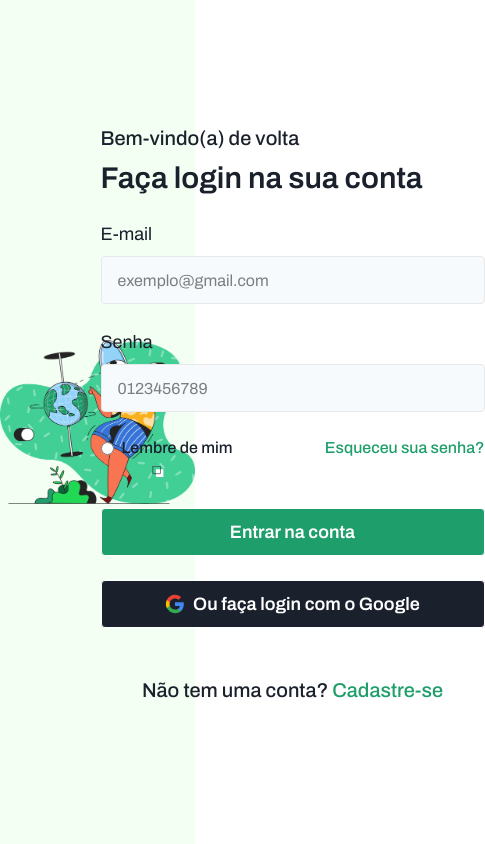
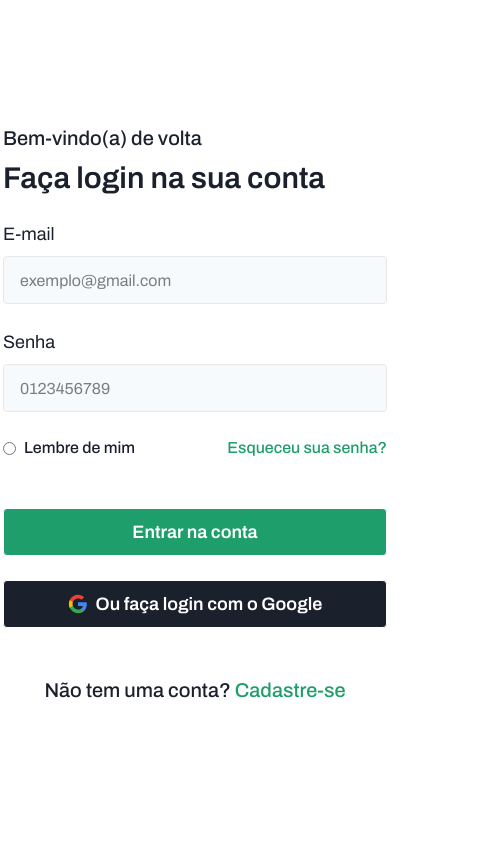
Before and after one commit to lucasrodriguescunha/login-codelab, a Next.js app: page / in a window 390 px wide. Shown: the whole page, 485 px wide, since content can reach past the window. Built offline with nearby package versions, Linux system fonts and the light colour scheme.

Commit message:
fix: update LoginPage layout for responsive design and improve LoginIllustration visibility

```diff
--- a/app/components/LoginPage/LoginPage.tsx
+++ b/app/components/LoginPage/LoginPage.tsx
@@ -3,8 +3,8 @@
 
 export const LoginPage = () => {
     return (
-        <div className='grid grid-cols-2'>
-            <LoginIllustration/>
+        <div className='grid grid-cols-1 lg:grid-cols-2'>
+            <LoginIllustration className='hidden lg:block'/>
             <LoginFormContainer/>
         </div>
     );
```
